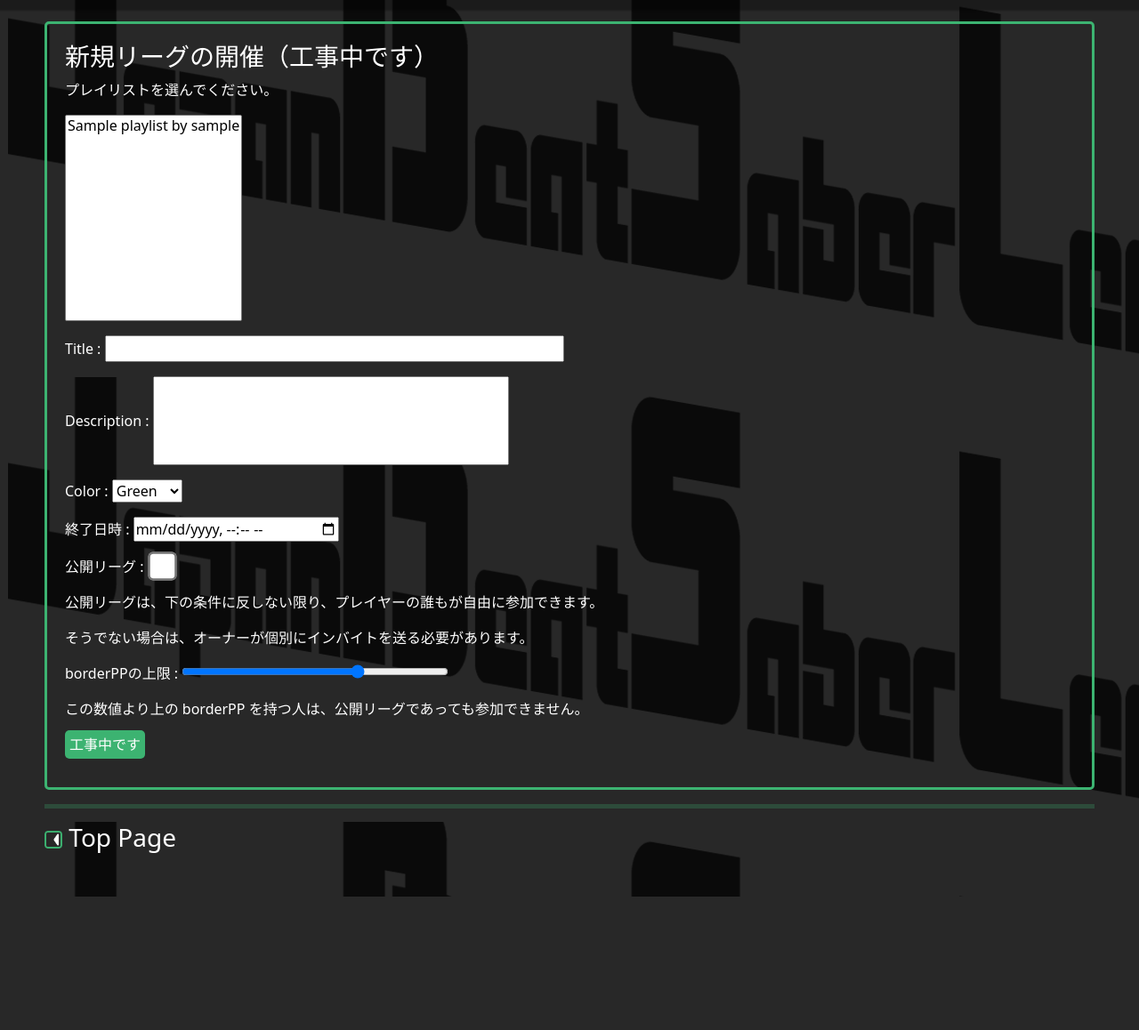
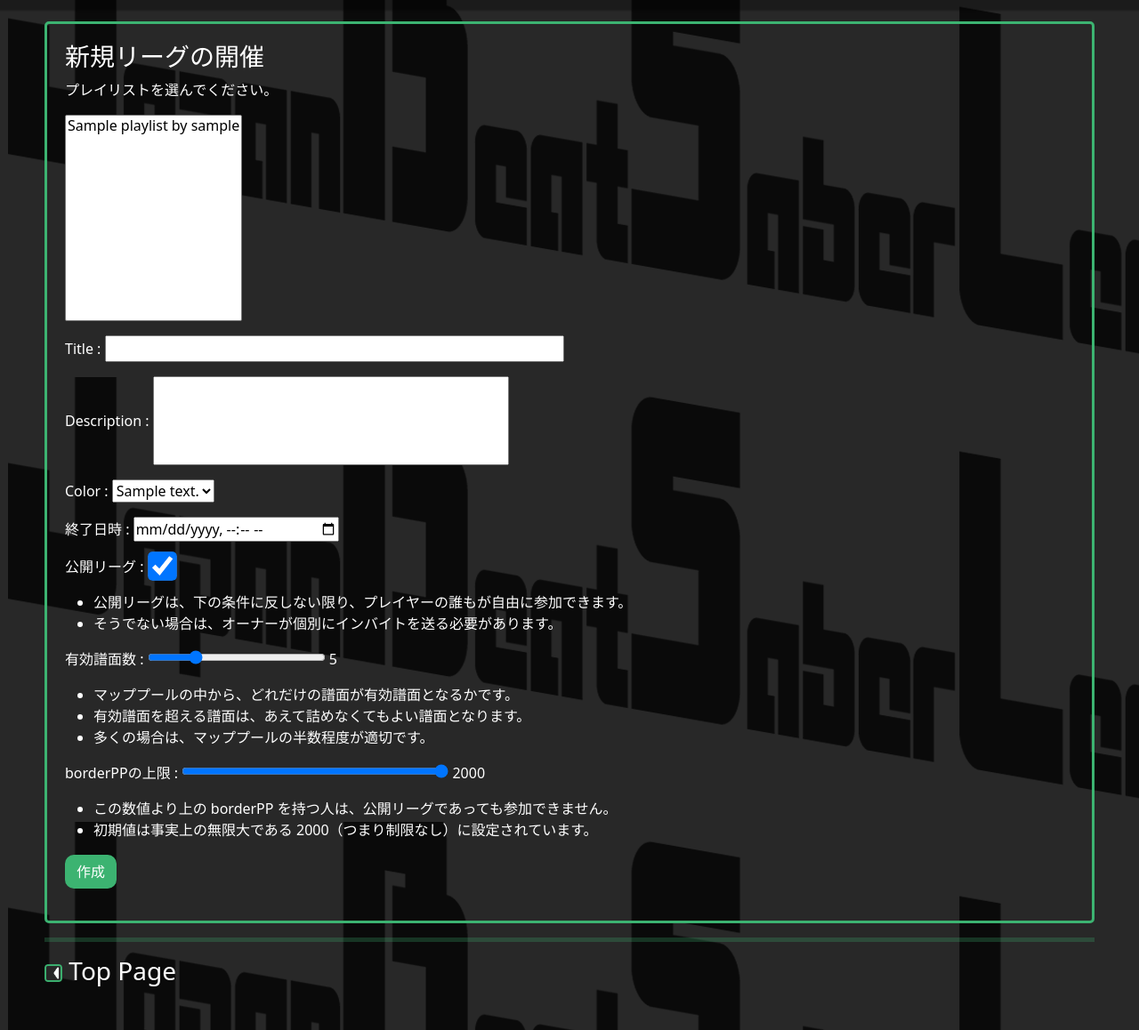
Before and after one commit to hibit-at/jbsl-web, a Django app: template templates/create_league.html in a window 1280 px wide. Shown: the part 76-1234 px from the top of the page at 89% size. Before the commit the page ends 1084 px from the top, so only its background shows below. Run offline with Django 3.2, Linux system fonts and the light colour scheme; a user stored in the database is signed in; tables that the repository leaves empty hold one stand-in row (values such as "Sample post"); the template is opened without the code that fills it: values that come from a table or form of the project are taken from there, most other values are stand-ins (such as "Sample title", 1, 10 or a date in 2020).

Commit message:
league creation

```diff
--- a/app/models.py
+++ b/app/models.py
@@ -66,9 +66,11 @@ class League(models.Model):
     color = models.CharField(default='', max_length=20)
     player = models.ManyToManyField(Player, blank=True)
     method = models.IntegerField(default=0)
+    limit = models.FloatField(default=2000)
     end = models.DateTimeField(default=None, blank=True)
     isPermanent = models.BooleanField(default=False)
     isOpen = models.BooleanField(default=False)
+    isPublic = models.BooleanField(default=True)
     invite = models.ManyToManyField(Player, blank=True, related_name='invite')
     virtual = models.ManyToManyField(Player, blank=True, related_name='virtual')
     playlist = models.ForeignKey(Playlist, on_delete=models.CASCADE, null=True, blank=True)
--- a/league_update.py
+++ b/league_update.py
@@ -27,7 +27,7 @@ def league_update_process():
                 defaults = {
                     'score': score,
                     'acc': score/(115*8*int(notes)-7245)*100,
-                    'rawPP': 0,
+                    'rawPP': rawPP,
                     'miss': miss,
                 }
                 Score.objects.update_or_create(
--- a/templates/create_league.html
+++ b/templates/create_league.html
@@ -1,15 +1,16 @@
 {% extends "base.html" %}
 {% block content %}
+    <script src="https://ajax.googleapis.com/ajax/libs/jquery/3.3.1/jquery.min.js"></script>
     {% if error != '' %}<h3 style="color:red">{{ error }}</h3>{% endif %}
     {% if user.player.isActivated %}
         <div class="info-submit">
             <form method="post">
-                <h3>新規リーグの開催（工事中です）</h3>
+                <h3>新規リーグの開催</h3>
                 {% csrf_token %}
                 <p>
                     プレイリストを選んでください。
                 </p>
-                <select name="playlist" width="100px" size="10px">
+                <select name="playlist" width="100px" size="10px" required="required">
                     {% for playlist in playlists %}
                         <option value="{{ playlist.pk }}">
                             {{ playlist.title }} by {{ playlist.editor }}
@@ -19,7 +20,7 @@
             </p>
             <p>
                 <label>Title :</label>
-                <input type="text" size="50px" name="title">
+                <input type="text" size="50px" name="title" required="required" />
             </p>
             <p>
                 <p>
@@ -28,23 +29,15 @@
                 </p>
             </p>
             <p>
-                <label>Color :</label>
+                <label>
+                Color :</label
+                {{ league_colors }}>
                 <select name="color">
-                    <option value="lightgreen">
-                        Green
+                    {% for league_color in league_colors %}
+                        <option value="{{ league_color.value }}">
+                            {{ league_color.text }}
                         </option>
-                    <option value="lightpink">
-                        Red
-                    </option>
-                    <option value="lightblue">
-                        Blue
-                    </option>
-                    <option value="lightyellow">
-                        Yellow
-                    </option>
-                    <option value="lightsalmon">
-                        Salmon
-                    </option>
+                    {% endfor %}
                 </select>
             </p>
             <p>
@@ -55,29 +48,48 @@
                 <Label>公開リーグ :</Label>
                 <input type="checkbox"
                        name="public"
-                       style="transform:scale(2.5);margin-left:10px">
+                       style="transform:scale(2.5);margin-left:10px"
+                       checked>
+            </p>
+            <ul>
+                <li>公開リーグは、下の条件に反しない限り、プレイヤーの誰もが自由に参加できます。</li>
+                <li>そうでない場合は、オーナーが個別にインバイトを送る必要があります。</li>
+            </ul>
+            <p>
+                <label>有効譜面数 :</label>
+                <input type="range"
+                       min="0"
+                       max="20"
+                       value="5"
+                       style="width:200px"
+                       name="valid">
+                <span class="indicate-valid">5</span>
             </p>
             <p>
-                公開リーグは、下の条件に反しない限り、プレイヤーの誰もが自由に参加できます。
-            </p>
-            <p>
-                そうでない場合は、オーナーが個別にインバイトを送る必要があります。
+                <ul>
+                    <li>マッププールの中から、どれだけの譜面が有効譜面となるかです。</li>
+                    <li>有効譜面を超える譜面は、あえて詰めなくてもよい譜面となります。</li>
+                    <li>多くの場合は、マッププールの半数程度が適切です。</li>
+                </ul>
             </p>
             <p>
                 <label>borderPPの上限 :</label>
                 <input type="range"
                        min="0"
-                       max="15000"
-                       value="10000"
+                       max="2000"
+                       value="2000"
                        style="width:300px"
                        name="limit">
+                <span class="indicate-limit">2000</span>
             </p>
             <p>
-                この数値より上の borderPP を持つ人は、公開リーグであっても参加できません。
-            </p>
+                <ul>
+                    <li>この数値より上の borderPP を持つ人は、公開リーグであっても参加できません。</li>
+                    <li>初期値は事実上の無限大である 2000（つまり制限なし）に設定されています。</li>
+                </ul>
             </p>
             <p>
-            <span class="dl_link">工事中です</span>
+                <button class="btn" type="submit">作成</button>
             </p>
         </form>
     </div>
@@ -86,4 +98,16 @@
         リーグを作成するには、本登録を完了する必要があります。
     </p>
 {% endif %}
+<script>
+    $("input[name='valid']").on("input", function (e) {
+        var range = e.target
+        $(".indicate-valid").text(range.value)
+    })
+</script>
+<script>
+    $("input[name='limit']").on("input", function (e) {
+        var range = e.target
+        $(".indicate-limit").text(range.value)
+    })
+</script>
 {% endblock content %}
```
Also changed, not shown: app/views.py (+35 -1 lines), templates/create_playlist.html (+8 -6 lines), templates/playlist.html (+8 -8 lines), templates/playlists.html (+4 -4 lines), app/migrations/0005_league_ispublic.py (added), app/migrations/0006_auto_20220304_1744.py (added). Lines whose indentation alone changed are shown as unchanged.
